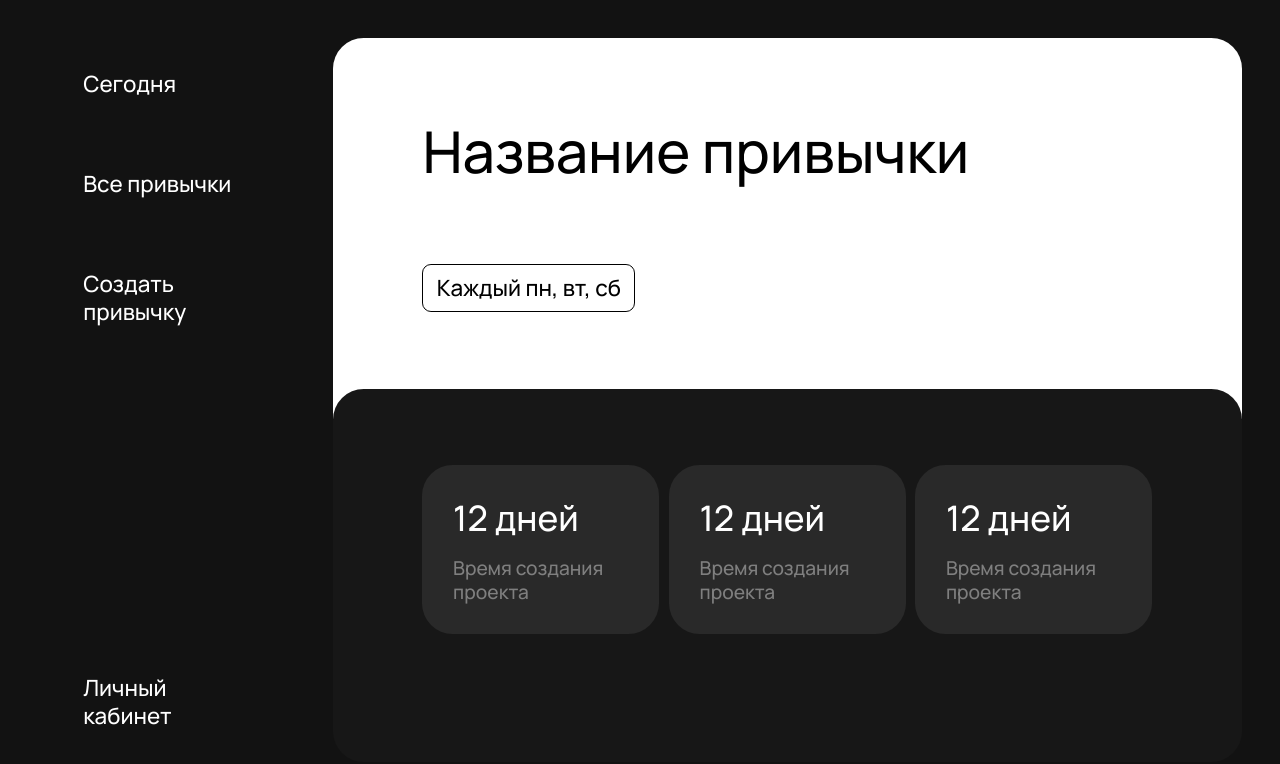
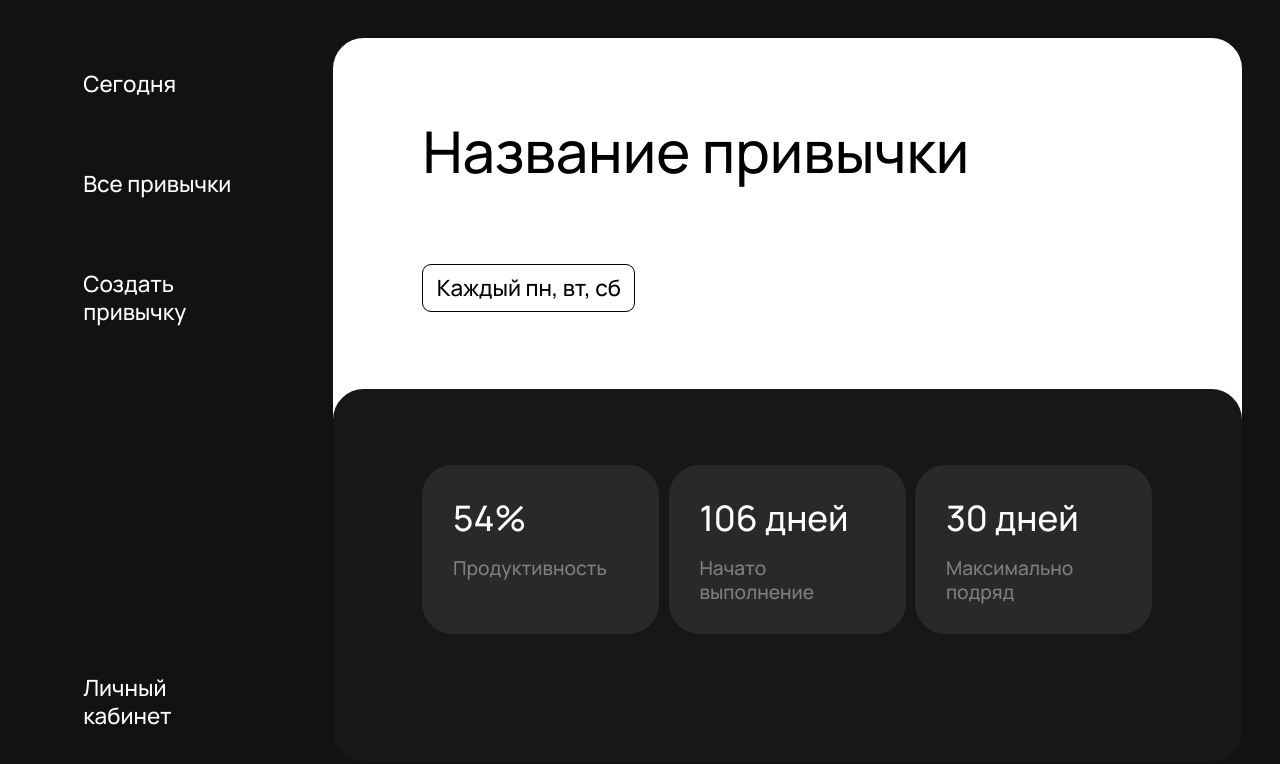
Before and after one commit to RomaFedoro/itera-frontend, a Next.js app in the folder frontend/: page /habits/1 in a window 1280 px wide. Shown: the top 764 px of the page. Built offline with nearby package versions, Linux system fonts and the light colour scheme.

Commit message:
feat(habit): statistic block

```diff
--- a/frontend/src/components/habit/HabitStatisticBlock/index.tsx
+++ b/frontend/src/components/habit/HabitStatisticBlock/index.tsx
@@ -1,13 +1,16 @@
 import React from 'react';
 import styles from './styles.module.scss';
 
-const HabitStatisticBlock = () => {
+type TStatisticBlockProps = {
+  value: string;
+  label: string;
+};
+
+const HabitStatisticBlock = ({ value, label }: TStatisticBlockProps) => {
   return (
     <div className={styles.statistic}>
-      <div className={styles.statistic__title}>12 дней</div>
-      <div className={styles.statistic__description}>
-        Время создания проекта
-      </div>
+      <div className={styles.statistic__title}>{value}</div>
+      <div className={styles.statistic__description}>{label}</div>
     </div>
   );
 };
--- a/frontend/src/components/habit/HabitStatistics/index.tsx
+++ b/frontend/src/components/habit/HabitStatistics/index.tsx
@@ -2,13 +2,21 @@ import React from 'react';
 import cn from 'classnames';
 import styles from './styles.module.scss';
 import HabitStatisticBlock from '@/components/habit/HabitStatisticBlock';
+import STATISTIC_BLOCKS from '@/constants/statistic';
+import { createMockHistory } from '@/mocks/history';
 
 const HabitStatistics = () => {
+  const historyData = createMockHistory();
+
   return (
     <div className={cn('content', ' content_fill', styles.statistics)}>
-      <HabitStatisticBlock />
-      <HabitStatisticBlock />
-      <HabitStatisticBlock />
+      {STATISTIC_BLOCKS.map(({ label, getValue }) => (
+        <HabitStatisticBlock
+          key={label}
+          label={label}
+          value={getValue(historyData)}
+        />
+      ))}
     </div>
   );
 };
--- /dev/null
+++ b/frontend/src/constants/statistic.ts
@@ -0,0 +1,50 @@
+import { THistoryHabit } from '@/types/habit';
+import plural from '../utils/plural';
+
+type TStatisticProps = {
+  label: string;
+  getValue: (history: THistoryHabit[]) => string;
+};
+
+const dayPlural = (num: number) =>
+  `${num} ${plural(num, ['день', 'дня', 'дней'])}`;
+
+const STATISTIC_BLOCKS: TStatisticProps[] = [
+  {
+    label: 'Продуктивность',
+    getValue: (history) => {
+      let totalCompletedSteps = 0;
+      let totalSteps = 0;
+
+      for (const day of history) {
+        totalCompletedSteps += day.completedSteps;
+        totalSteps += day.totalSteps;
+      }
+
+      return `${Math.round((totalCompletedSteps / totalSteps) * 100)}%`;
+    },
+  },
+  {
+    label: 'Начато выполнение',
+    getValue: (history) => {
+      let result = history.filter((day) => day.completedSteps > 0).length;
+      return dayPlural(result);
+    },
+  },
+  {
+    label: 'Максимально подряд',
+    getValue: (history) => {
+      let maxStreak = 0;
+      let currentStreak = 0;
+
+      for (const day of history) {
+        currentStreak = !day.completedSteps ? 0 : currentStreak + 1;
+        maxStreak = Math.max(maxStreak, currentStreak);
+      }
+
+      return dayPlural(maxStreak);
+    },
+  },
+];
+
+export default STATISTIC_BLOCKS;
--- /dev/null
+++ b/frontend/src/mocks/history.ts
@@ -0,0 +1,30 @@
+import { THistoryHabit } from '@/types/habit';
+
+const ONE_DAY = 1000 * 60 * 60 * 24;
+const MAX_TOTAL_DAYS = 365;
+const DAYS_OF_WEEK = [1, 3, 5];
+const totalSteps = 6;
+
+export const createMockHistory = () => {
+  const history: THistoryHabit[] = [];
+
+  const endDay = new Date();
+  const totalDays = Math.floor(MAX_TOTAL_DAYS * Math.random());
+
+  let currentDate = new Date(endDay.getTime() - totalDays * ONE_DAY);
+
+  while (currentDate < endDay) {
+    if (DAYS_OF_WEEK.includes(currentDate.getDay())) {
+      const completedSteps = Math.round(totalSteps * Math.random());
+      history.push({
+        date: currentDate,
+        completedSteps,
+        totalSteps,
+      });
+    }
+
+    currentDate = new Date(currentDate.getTime() + ONE_DAY);
+  }
+
+  return history;
+};
--- a/frontend/src/types/habit.ts
+++ b/frontend/src/types/habit.ts
@@ -5,6 +5,12 @@ export type THabit = {
   days: number[];
 };
 
+export type THistoryHabit = {
+  date: Date;
+  completedSteps: number;
+  totalSteps: number;
+};
+
 export type THabitItem = {
   completedSteps: number;
 } & Omit<THabit, 'days'>;
```
